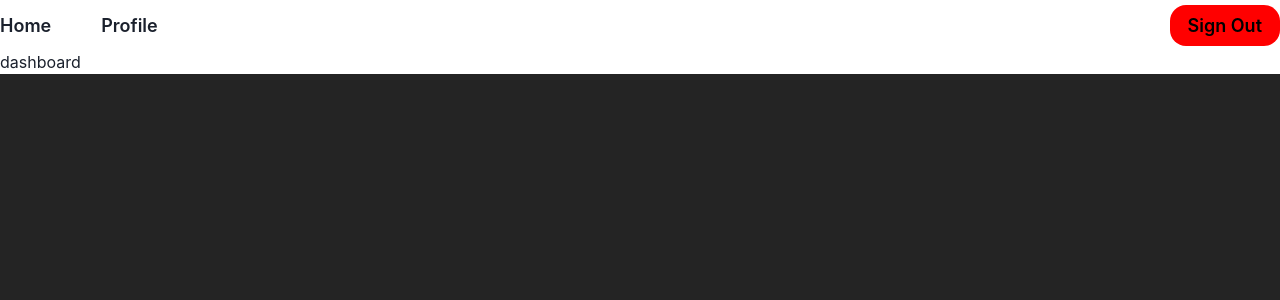
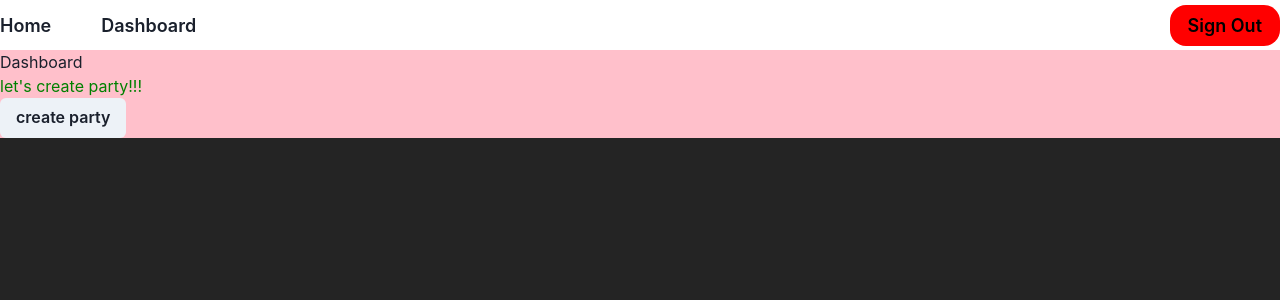
Before and after one commit to itsarasib/party_frontend, a React (Vite) app: page /dashboard in a window 1280 px wide. Shown: the top 300 px of the page. Built offline with nearby package versions, Linux system fonts and the light colour scheme; sample sign-in values are in the browser's storage.

Commit message:
create modal

```diff
--- a/package.json
+++ b/package.json
@@ -10,9 +10,14 @@
     "preview": "vite preview"
   },
   "dependencies": {
+    "@chakra-ui/icons": "^2.1.1",
     "@chakra-ui/react": "^2.8.1",
     "@emotion/react": "^11.11.1",
     "@emotion/styled": "^11.11.0",
+    "@mui/icons-material": "^5.14.15",
+    "@mui/material": "^5.14.15",
+    "@mui/x-date-pickers": "^6.17.0",
+    "date-calendar": "^1.0.3",
     "framer-motion": "^10.16.4",
     "react": "^18.2.0",
     "react-dom": "^18.2.0",
--- /dev/null
+++ b/src/components/CreateModal.tsx
@@ -0,0 +1,123 @@
+import { ChevronDownIcon } from "@chakra-ui/icons";
+import {
+  Box,
+  Text,
+  Button,
+  Input,
+  Modal,
+  ModalBody,
+  ModalCloseButton,
+  ModalContent,
+  ModalFooter,
+  ModalHeader,
+  ModalOverlay,
+  useDisclosure,
+  Menu,
+  MenuButton,
+  MenuItem,
+  MenuList,
+  NumberDecrementStepper,
+  NumberIncrementStepper,
+  NumberInput,
+  NumberInputField,
+  NumberInputStepper,
+} from "@chakra-ui/react";
+import { useRef } from "react";
+// import { DatePicker } from "@mui/x-date-pickers/DatePicker";
+
+interface Props {
+  isOpen: boolean;
+  onClose: () => void;
+}
+
+const CreateModal: React.FC<Props> = () => {
+  const { isOpen, onOpen, onClose } = useDisclosure();
+  const finalRef = useRef(null);
+  //const [calendarValue, setCalendarValue] = useState(new Date());
+
+  return (
+    <>
+      <Box
+        ref={finalRef}
+        tabIndex={-1}
+        aria-label="Focus moved to this box"
+        color={"green"}
+      >
+        let's create party!!!
+      </Box>
+
+      <Button onClick={onOpen}>create party</Button>
+      <Modal finalFocusRef={finalRef} isOpen={isOpen} onClose={onClose}>
+        <ModalOverlay />
+        <ModalContent>
+          <ModalHeader>Create Party</ModalHeader>
+          <ModalCloseButton />
+          <ModalBody>
+            <Box>
+              <Text fontWeight={500}>Title</Text>
+              <Input
+                placeholder="title"
+                width={"400px"}
+                bg={"white"}
+                // onKeyDown={handleKeyDown}
+                // onChange={emailHandler}
+              />
+            </Box>
+            <Box>
+              <Text fontWeight={500}>Location</Text>
+              <Input
+                placeholder="location"
+                width={"400px"}
+                bg={"white"}
+                // onKeyDown={handleKeyDown}
+                // onChange={emailHandler}
+              />
+            </Box>
+            <Box>
+              <Text fontWeight={500}>Tag</Text>
+              <Menu>
+                <MenuButton as={Button} rightIcon={<ChevronDownIcon />}>
+                  Actions
+                </MenuButton>
+                <MenuList>
+                  <MenuItem>Download</MenuItem>
+                  <MenuItem>Create a Copy</MenuItem>
+                  <MenuItem>Mark as Draft</MenuItem>
+                  <MenuItem>Delete</MenuItem>
+                  <MenuItem>Attend a Workshop</MenuItem>
+                </MenuList>
+              </Menu>
+            </Box>
+            <Box>
+              <Text fontWeight={500}>Max people</Text>
+              <NumberInput defaultValue={0} min={0} max={20}>
+                <NumberInputField />
+                <NumberInputStepper>
+                  <NumberIncrementStepper />
+                  <NumberDecrementStepper />
+                </NumberInputStepper>
+              </NumberInput>
+            </Box>
+            {/* //continue here
+            <Box>
+              <DatePicker
+                label="Controlled picker"
+                value={calendarValue}
+                onChange={(newValue) => setCalendarValue(newValue)}
+              />
+            </Box> */}
+          </ModalBody>
+
+          <ModalFooter>
+            <Button colorScheme="blue" mr={3} onClick={onClose}>
+              Close
+            </Button>
+            <Button variant="ghost">Secondary Action</Button>
+          </ModalFooter>
+        </ModalContent>
+      </Modal>
+    </>
+  );
+};
+
+export default CreateModal;
--- a/src/components/navBar.tsx
+++ b/src/components/navBar.tsx
@@ -18,7 +18,7 @@ const NavBar: React.FC = () => {
         <Link paddingRight={"50px"} href="/home">
           Home
         </Link>
-        <Link href="/dashboard">Profile</Link>
+        <Link href="/dashboard">Dashboard</Link>
       </Box>
       <Box>
         <Link
--- a/src/page/Dashboard.tsx
+++ b/src/page/Dashboard.tsx
@@ -1,8 +1,15 @@
+import { Box, useDisclosure } from "@chakra-ui/react";
+import CreateModal from "../components/createModal";
+
 const Dashboard: React.FC = () => {
+  const { isOpen, onClose } = useDisclosure();
   return (
-    <div>
-      <h1>dashboard</h1>
-    </div>
+    <>
+      <Box bgColor={"pink"}>
+        <h1>Dashboard</h1>
+        <CreateModal onClose={onClose} isOpen={isOpen} />
+      </Box>
+    </>
   );
 };
 
--- a/src/page/LoginPage.tsx
+++ b/src/page/LoginPage.tsx
@@ -36,7 +36,7 @@ const LoginPage: React.FC = () => {
 
       localStorage.setItem("token", data.token);
 
-      navigate("/home");
+      navigate("/dashboard");
     } catch (error) {
       console.log(error);
     }
--- a/src/page/RegisterPage.tsx
+++ b/src/page/RegisterPage.tsx
@@ -49,7 +49,7 @@ const RegisterPage: React.FC = () => {
       localStorage.setItem("token", data.token);
       console.log(data.token);
 
-      navigate("/home");
+      navigate("/dashboard");
     } catch (error) {
       console.log(error);
     }
```
Also changed, not shown: 1 other file (tests, documents, lock files or other folders).
